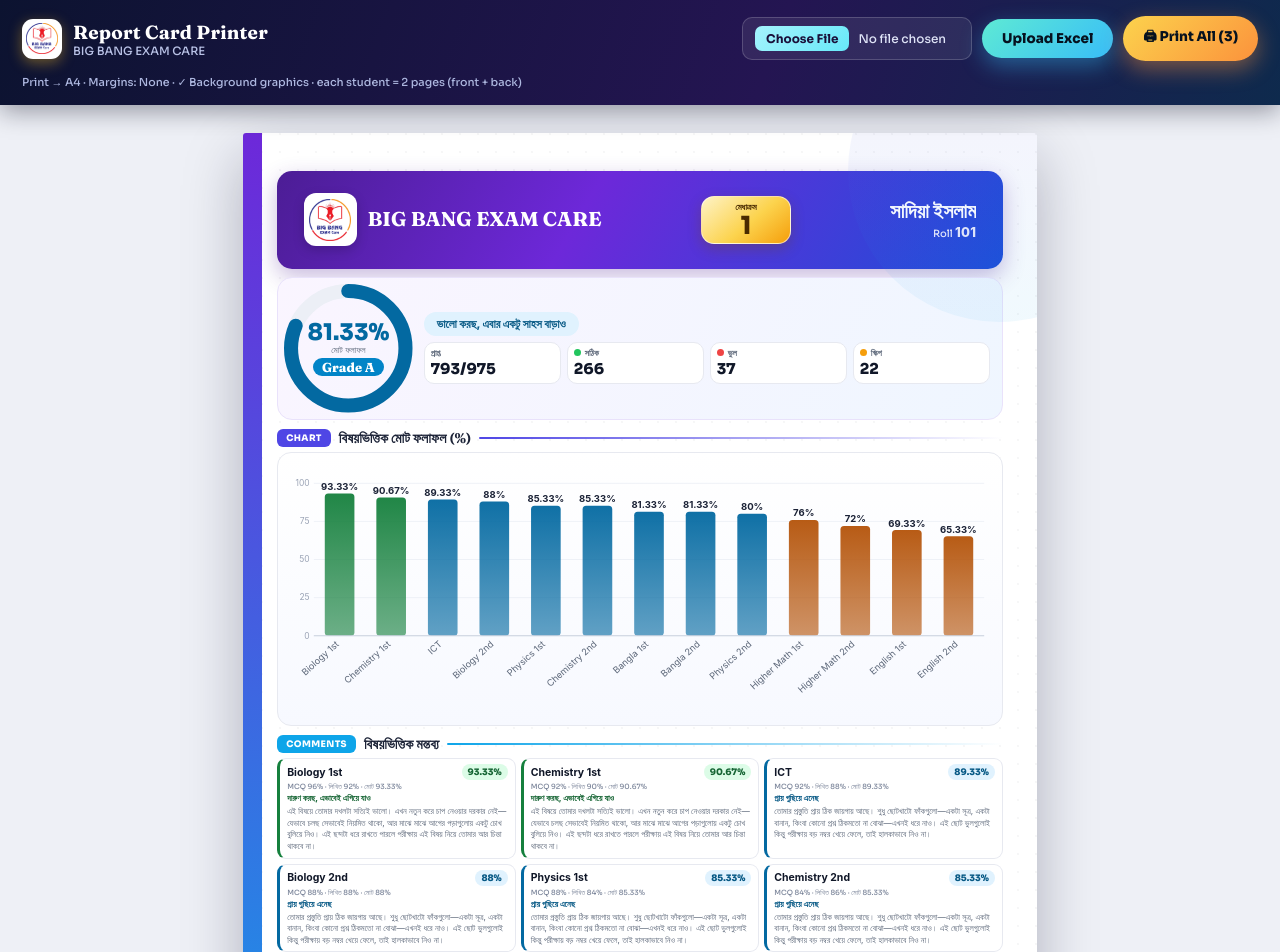
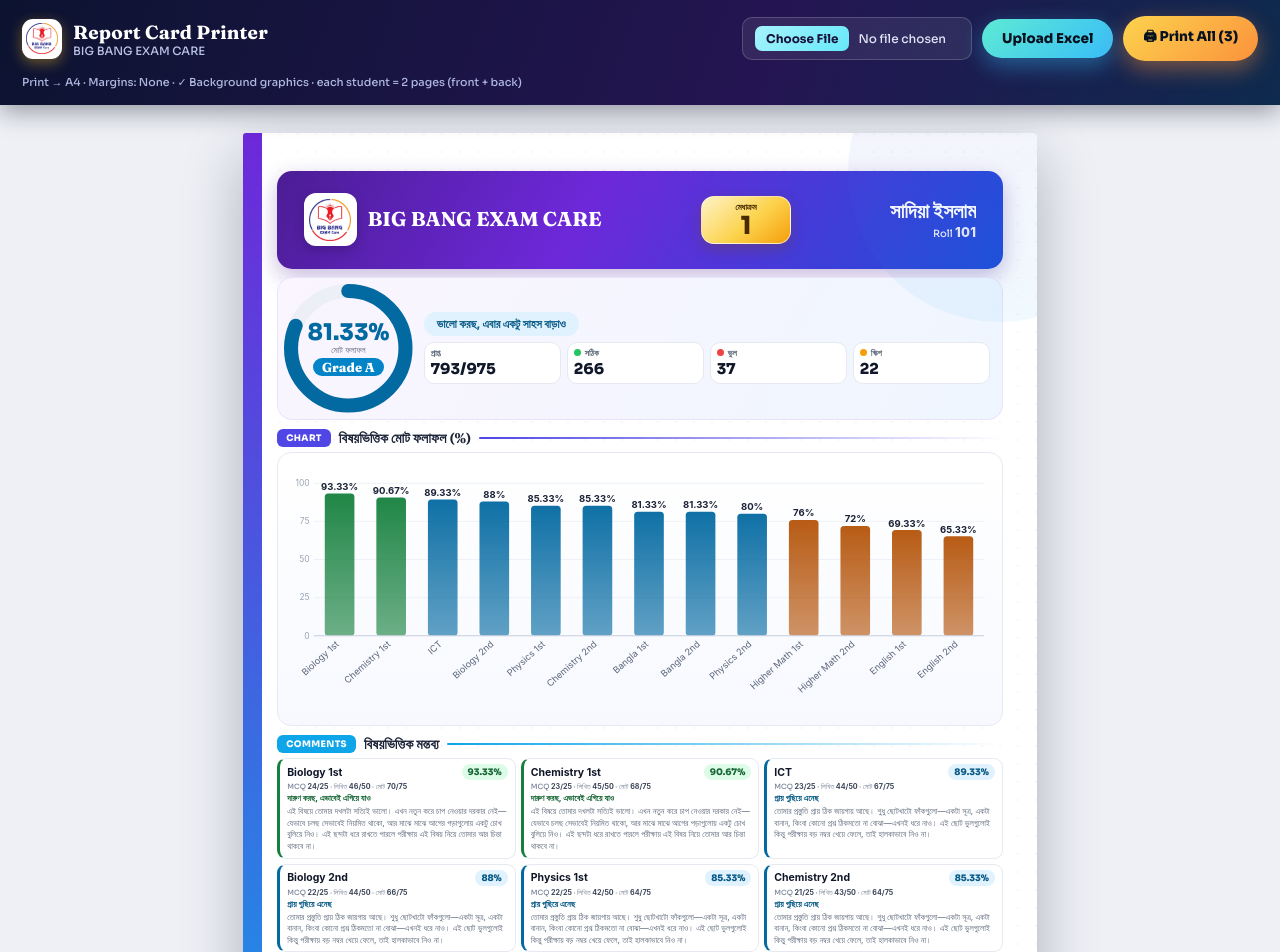
Before and after one commit to mohiuddinsizan/report, a React app in the folder frontend/: page / in a window 1280 px wide. Shown: the top 952 px of the page. Built offline with nearby package versions, Linux system fonts and the light colour scheme; the HTML template or start-up script is replaced by a standard one.

Commit message:
Implement per-subject marks display in report card
Added functionality to display per-subject marks in the report card, including MCQ, written, and total marks.

```diff
--- a/frontend/src/App.jsx
+++ b/frontend/src/App.jsx
@@ -21,6 +21,12 @@
    A student who attended nothing has merit === null and shows "অনুপস্থিত".
    Ranking them last would state something false about a child on a document
    that goes home.
+
+   PER-SUBJECT MARKS
+   -----------------
+   Under each subject name the card prints marks, not percentages:
+   "MCQ 22/25 · লিখিত 42/50 · মোট 64/75". The total percentage stays in the
+   badge beside the subject name.
 
    PRINT: dialog -> A4 · Margins: None · turn ON "Background graphics".
    Each student = 2 pages (front + back), duplex-ready.
@@ -166,6 +172,7 @@
 .scC h4{margin:0;font-size:10.5px;font-weight:700;}
 .scC .bd{font-family:var(--num);font-weight:800;font-size:9px;padding:2px 6px;border-radius:999px;}
 .scC .mn{font-family:var(--num);font-size:7.2px;color:#7a8499;}
+.scC .mn b{font-weight:700;color:#3b4559;}
 .scC .ct{font-size:8.4px;font-weight:700;}
 .scC p{margin:0;font-size:var(--sc-font);line-height:1.4;color:#5b6678;}
 
@@ -239,6 +246,37 @@
 }
 function grade(p){const v=Number(p)||0;
   if(v>=90)return"A+";if(v>=80)return"A";if(v>=70)return"A-";if(v>=60)return"B";if(v>=50)return"C";if(v>=40)return"D";return"F";}
+
+/* ========================= per-subject marks ============================ */
+
+/**
+ * MCQ, written and total marks for one subject, each as obtained / full.
+ * Same rule the analysis uses for the percentages:
+ *   MCQ     = correct / MCQ total (or attempted, if MCQ total is blank)
+ *   written = written / written total
+ *   total   = (correct + written) / (MCQ full + written total)
+ * totalObtained / totalMarks from the analysis are used when present.
+ * A part whose full mark is 0 (e.g. a subject with no written paper) is
+ * left out, so the card never prints "0/0".
+ */
+function subjectMarks(s){
+  const n=v=>{const x=Number(v);return Number.isFinite(x)?x:0;};
+  const r2=v=>Number(n(v).toFixed(2));      // written marks can be fractional
+  const has=v=>v!==undefined&&v!==null&&v!=="";
+
+  const mcqFull=n(s?.mcqTotal)>0?n(s?.mcqTotal):n(s?.correct)+n(s?.incorrect)+n(s?.skipped);
+  const mcqOb=n(s?.correct);
+  const wrFull=n(s?.writtenTotal);
+  const wrOb=n(s?.written);
+  const totOb=has(s?.totalObtained)?n(s.totalObtained):mcqOb+wrOb;
+  const totFull=has(s?.totalMarks)?n(s.totalMarks):mcqFull+wrFull;
+
+  return{
+    mcq:  mcqFull>0 ? {ob:r2(mcqOb),full:r2(mcqFull)} : null,
+    wr:   wrFull>0  ? {ob:r2(wrOb), full:r2(wrFull)}  : null,
+    total:totFull>0 ? {ob:r2(totOb),full:r2(totFull)} : null,
+  };
+}
 
 /* ======================== identity / merit helpers ====================== */
 
@@ -450,10 +488,22 @@
 
       <div className="sec" style={{"--ac":"#0ea5e9"}}><span className="tg">COMMENTS</span><b>বিষয়ভিত্তিক মন্তব্য</b><span className="ru"/></div>
       <div className="scGrid">
-        {cmts.map(s=>{const pct=s.totalPercentage||s.percentage||0,c=band(pct);return(
+        {cmts.map(s=>{const pct=s.totalPercentage||s.percentage||0,c=band(pct),m=subjectMarks(s);
+          const parts=[
+            m.mcq   && ["MCQ",  m.mcq],
+            m.wr    && ["লিখিত",m.wr],
+            m.total && ["মোট",  m.total],
+          ].filter(Boolean);
+          return(
           <div className="scC" key={s.subject} style={{borderLeftColor:c.bar}}>
             <div className="t"><h4>{s.subject}</h4><span className="bd" style={{background:c.bg,color:c.tx}}>{pct}%</span></div>
-            <div className="mn">MCQ {s.mcqPercentage||0}% · লিখিত {s.writtenPercentage||0}% · মোট {pct}%</div>
+            <div className="mn">
+              {parts.map(([label,v],i)=>(
+                <React.Fragment key={label}>
+                  {i>0 && " · "}{label} <b>{v.ob}/{v.full}</b>
+                </React.Fragment>
+              ))}
+            </div>
             <div className="ct" style={{color:c.tx}}>{s.subjectCommentCategory}</div>
             <p>{s.subjectComment}</p>
           </div>);})}
```
